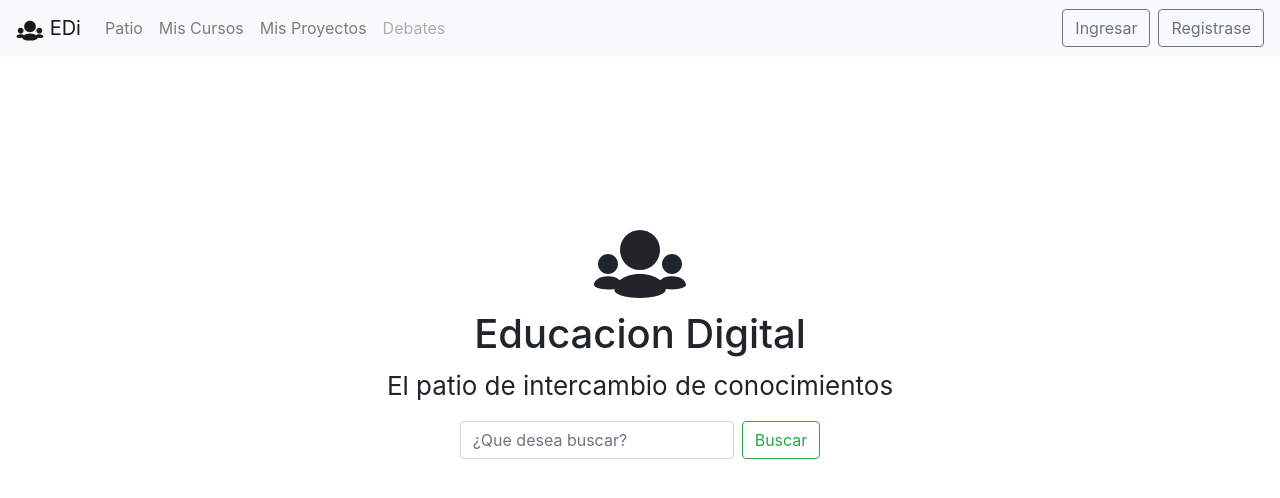
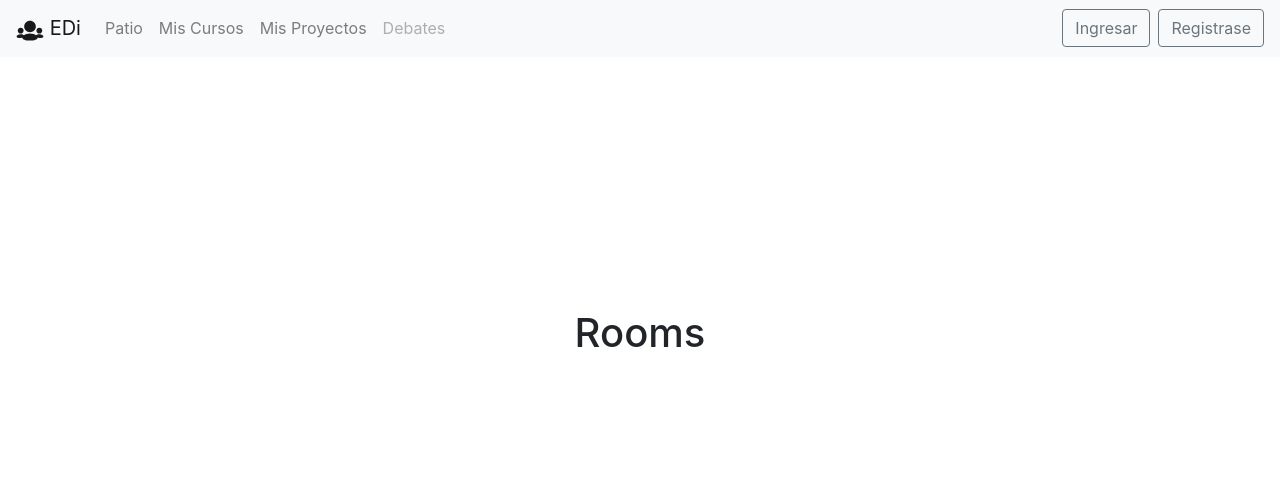
Before and after one commit to bidego/educacion-digital, a React (Create React App) app in the folder edi/: page /rooms in a window 1280 px wide. Shown: the top 498 px of the page. Built offline with nearby package versions, Linux system fonts and the light colour scheme.

Commit message:
Clean rooms page

```diff
--- a/edi/src/screens/Rooms.tsx
+++ b/edi/src/screens/Rooms.tsx
@@ -1,28 +1,45 @@
-import React from 'react';
+import React, { useEffect } from 'react';
 import { Form, FormControl } from 'react-bootstrap';
 import { TiGroup } from 'react-icons/ti';
 import { Btn } from '../components';
+//import io from 'socket.io-client';
+
+//const socket = io.connect('http://localhost:3001');
 
 const Rooms = (props:any) => {
+    const streamingData = "";
+
+    /*
+    useEffect(() => {
+        function receiveMessage(m) {
+          console.log(m)
+          if(role === 'server') {
+            audio.src = m.path;
+            audio.play();
+          }
+          setPlaying(m.name);
+        }
+        function stopEvent(m) {
+          console.log(m)
+          if(role === 'server') {
+            audio.pause();
+          }
+          setPlaying('');
+        }
+        socket.on('play stream', function(image) {
+            streamingData = image;
+        });
+        return () => {
+          socket.off('play', receiveMessage );
+          socket.on('stop', stopEvent);
+        }
+      }, [role, audio]);
+    */
     return(
         <header className="App-header">
-            <TiGroup size={96} />
-            <h1>Educacion Digital</h1>
-            <p>
-                El patio de intercambio de conocimientos
-            </p>
-            <a
-                className="App-link"
-                href="https://google.com?q=Educacion+Digital"
-                target="_blank"
-                rel="noopener noreferrer"
-                hidden
-            >Entrá</a>
-            <Form inline>
-            <FormControl type="text" placeholder="¿Que desea buscar?" className="mr-sm-2" />
-            <Btn variant="outline-success">Buscar</Btn>
-            </Form>
-          </header>
+            <h1>Rooms</h1>
+            <img src={streamingData}></img>
+        </header>
     )
 }
 
```
